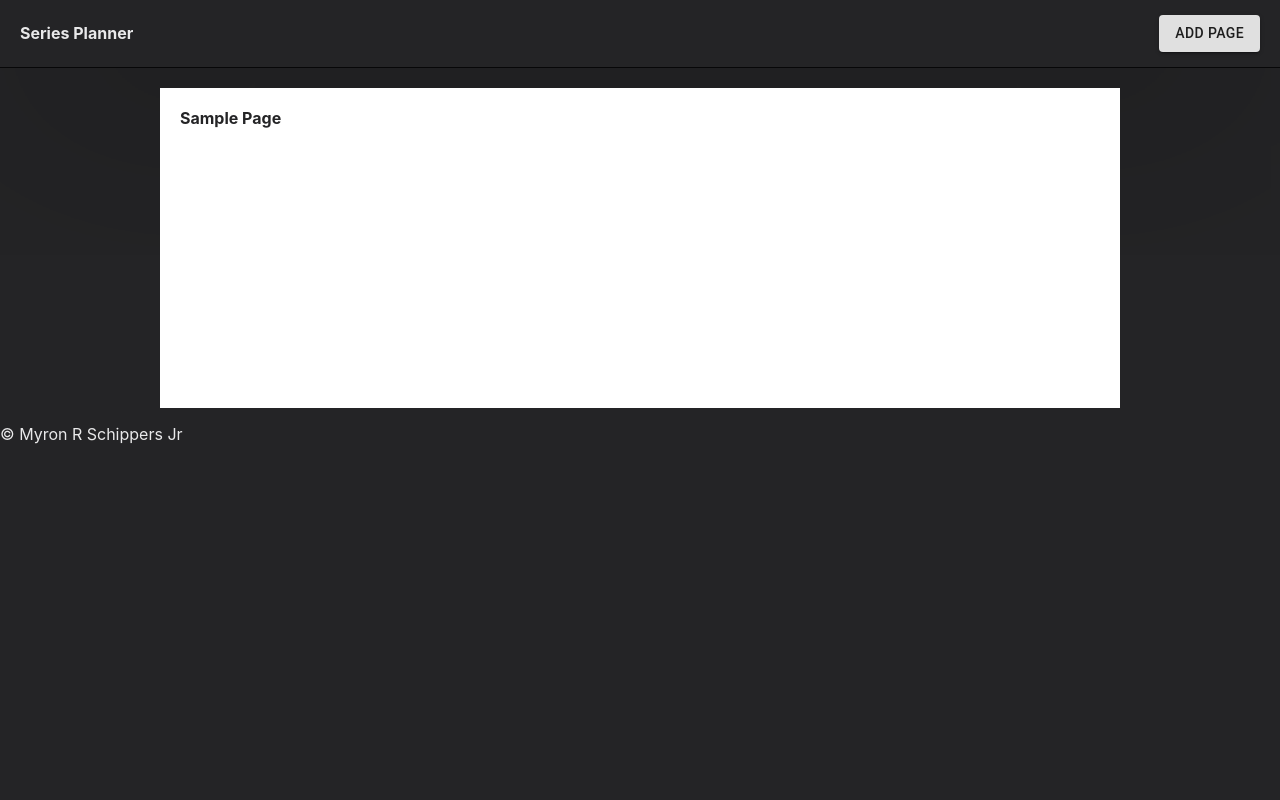
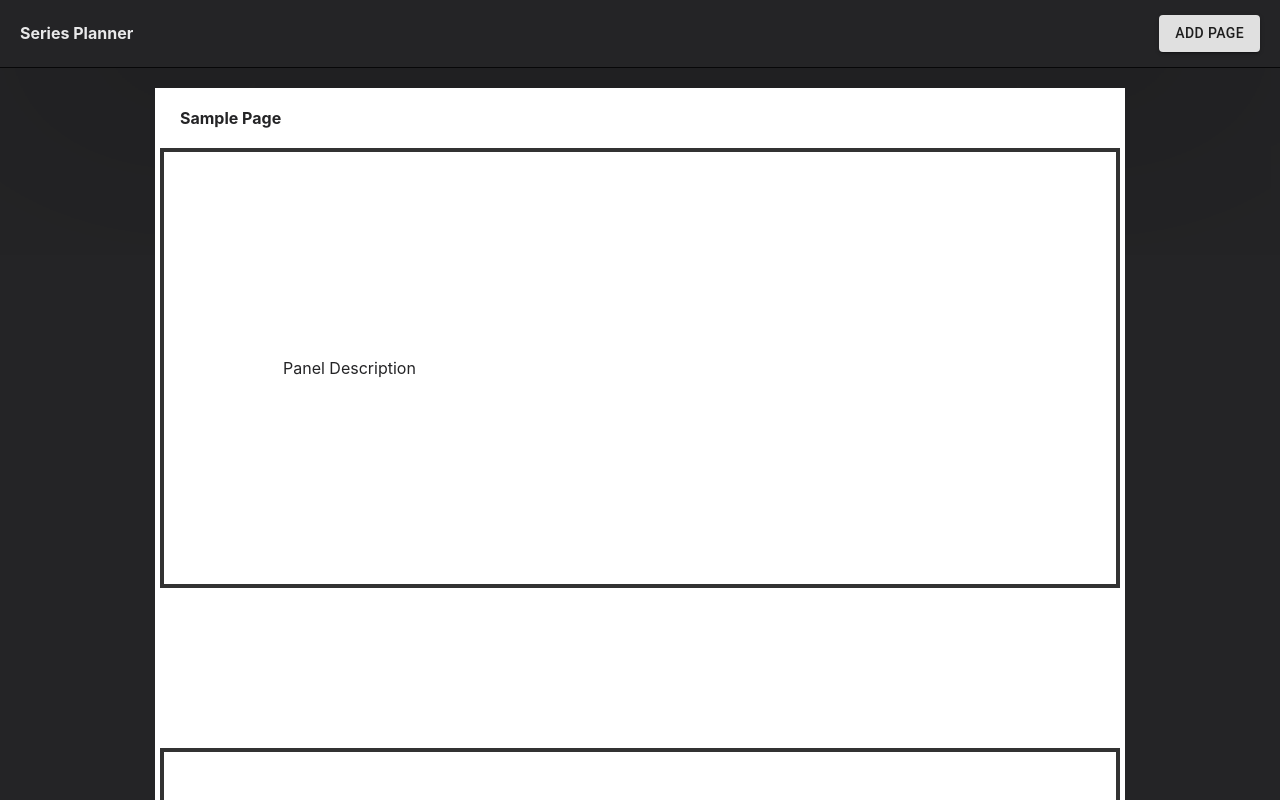
Before and after one commit to myronschippers/series-planner, a React (Create React App) app: page / in a window 1280 px wide. Shown: the top 800 px of the page. Built offline with nearby package versions, Linux system fonts and the light colour scheme.

Commit message:
adjusting styles for the comic panels rendered to the page layouts

```diff
--- a/src/App.css
+++ b/src/App.css
@@ -33,8 +33,8 @@
 
 .pg-panel {
   max-width: 960px;
-  height: 300px;
-  padding: 0 0 20px;
+  min-height: 300px;
+  padding: 0 5px 20px;
   margin: 0 auto 10px;
   background-color: #ffffff;
   color: #242426;
--- a/src/components/CreativePanel/CreativePanel.js
+++ b/src/components/CreativePanel/CreativePanel.js
@@ -1,9 +1,10 @@
 const panelStyle = {
   boxSizing: 'border-box',
   width: '100%',
-  padding: '0 0 75% 0',
+  padding: '0 0 45% 0',
+  margin: '0 0 10rem 0',
   position: 'relative',
-  border: `1px solid #323232`,
+  border: `4px solid #323232`,
 };
 
 const descStyle = {
--- a/src/components/PgLayout/PgLayout.js
+++ b/src/components/PgLayout/PgLayout.js
@@ -1,7 +1,8 @@
 import { useSpring, animated } from 'react-spring';
+import CreativePanel from '../CreativePanel/CreativePanel';
 
 function PgLayout(props) {
-  const { title } = props.pgInfo;
+  const { title, panels } = props.pgInfo;
   const animProps = useSpring({
     to: { opacity: 1 },
     from: { opacity: 0.2 },
@@ -11,6 +12,10 @@ function PgLayout(props) {
   return (
     <animated.div className="pg-panel" style={animProps}>
       <h2>{title}</h2>
+      {panels != null &&
+        panels.map((panelData) => {
+          return <CreativePanel />;
+        })}
     </animated.div>
   );
 }
```
